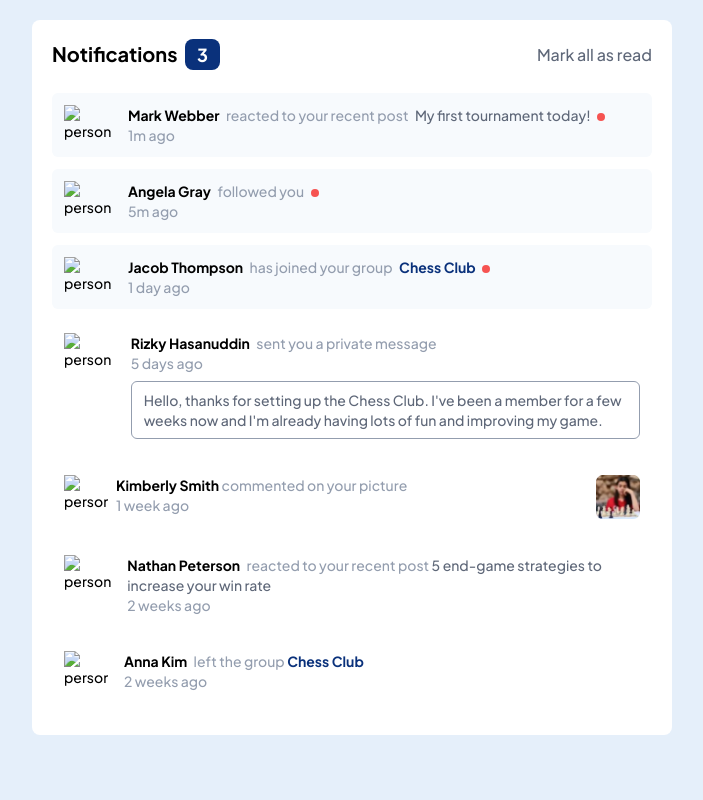
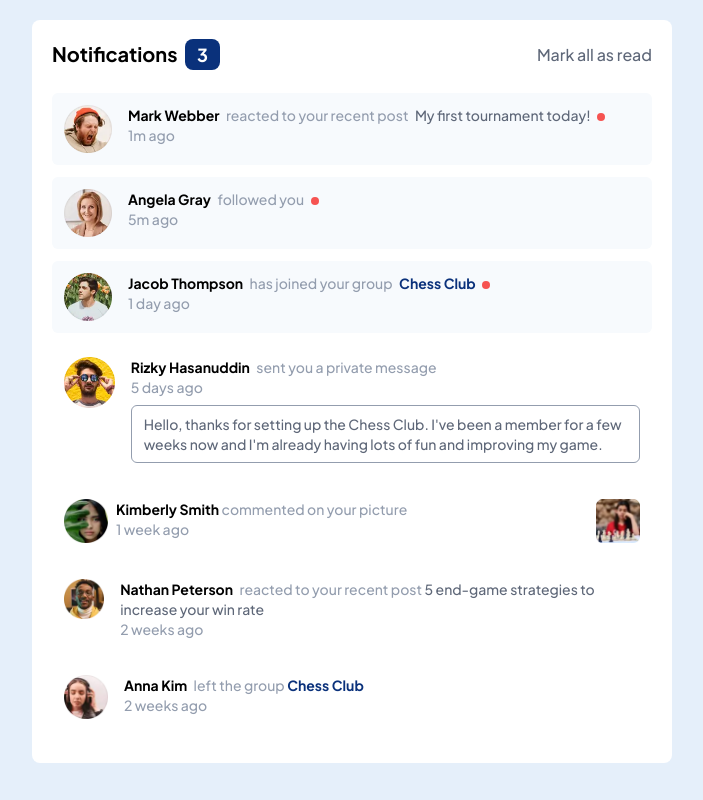
Before and after one commit to Mahmoudamin11/notifications-page, a website: page index.html in a window 1280 px wide. Shown: the whole page, without its empty margins (288-991 px from the left). Drawn offline with nearby package versions, Linux system fonts and the light colour scheme; files that its build step writes are made by us from their sources; the site is published under a folder, as on GitHub Pages, so addresses that start at the root find nothing; files whose address does not match are found by name.

Commit message:
resolving pictures

```diff
--- a/index.html
+++ b/index.html
@@ -25,7 +25,7 @@
         <div class="page">
 
             <div class="unread flex flex-row text-sm bg-Very-light-grayish-blue p-3 rounded-md mb-3">
-                <div class="image rounded-full mr-4 w-20 sm:w-12"><img src="/assets/images/avatar-mark-webber.webp"
+                <div class="image rounded-full mr-4 w-20 sm:w-12"><img src="./assets/images/avatar-mark-webber.webp"
                         alt="person">
                 </div>
                 <div class="cont">
@@ -42,7 +42,7 @@
             </div>
 
             <div class="unread flex flex-row text-sm bg-Very-light-grayish-blue p-3 rounded-md mb-3">
-                <div class="image rounded-full mr-4 w-10 sm:w-12"><img src="/assets/images/avatar-angela-gray.webp"
+                <div class="image rounded-full mr-4 w-10 sm:w-12"><img src="./assets/images/avatar-angela-gray.webp"
                         alt="person">
                 </div>
                 <div class="cont">
@@ -56,7 +56,7 @@
             </div>
 
             <div class="unread flex flex-row text-sm bg-Very-light-grayish-blue p-3 rounded-md mb-3">
-                <div class="image rounded-full mr-4 w-16 sm:w-12"><img src="/assets/images/avatar-jacob-thompson.webp"
+                <div class="image rounded-full mr-4 w-16 sm:w-12"><img src="./assets/images/avatar-jacob-thompson.webp"
                         alt="person">
                 </div>
                 <div class="cont">
@@ -73,7 +73,7 @@
 
             <div class="read flex flex-row text-sm  p-3 rounded-md mb-3">
                 <div class="image rounded-full mr-4 w-40 sm:w-[85px] md:w-[65px] lg:w-24"><img
-                        src="/assets/images/avatar-rizky-hasanuddin.webp" alt="person">
+                        src="./assets/images/avatar-rizky-hasanuddin.webp" alt="person">
                 </div>
                 <div class="cont">
                     <p>
@@ -95,7 +95,7 @@
             </div>
 
             <div class="read flex flex-row text-sm  p-3 rounded-md mb-3 ">
-                <div class="image rounded-full mr-2 w-12 lg:w-11"><img src="/assets/images/avatar-kimberly-smith.webp"
+                <div class="image rounded-full mr-2 w-12 lg:w-11"><img src="./assets/images/avatar-kimberly-smith.webp"
                         alt="person">
                 </div>
                 <div class="cont flex-1">
@@ -109,7 +109,7 @@
                         </div>
                         <div
                             class="image w-11 cursor-pointer transition-colors duration-150 hover:border-[1px] hover:border-solid hover:rounded-lg hover:border-blue">
-                            <img src="assets/images/image-chess.webp" alt="">
+                            <img src="./assets/images/image-chess.webp" alt="">
                         </div>
                     </div>
 
@@ -118,7 +118,7 @@
 
 
             <div class="read flex flex-row text-sm  p-3 rounded-md mb-3">
-                <div class="image rounded-full mr-4 w-24 sm:w-12"><img src="/assets/images/avatar-nathan-peterson.webp"
+                <div class="image rounded-full mr-4 w-24 sm:w-12"><img src="./asset/images/avatar-nathan-peterson.webp"
                         alt="person">
                 </div>
                 <div class="cont">
@@ -136,7 +136,7 @@
             </div>
 
             <div class="read flex flex-row text-sm  p-3 rounded-md mb-3">
-                <div class="image rounded-full mr-4 w-11"><img src="/assets/images/avatar-anna-kim.webp" alt="person">
+                <div class="image rounded-full mr-4 w-11"><img src="./assets/images/avatar-anna-kim.webp" alt="person">
                 </div>
                 <div class="cont">
                     <p>
```
